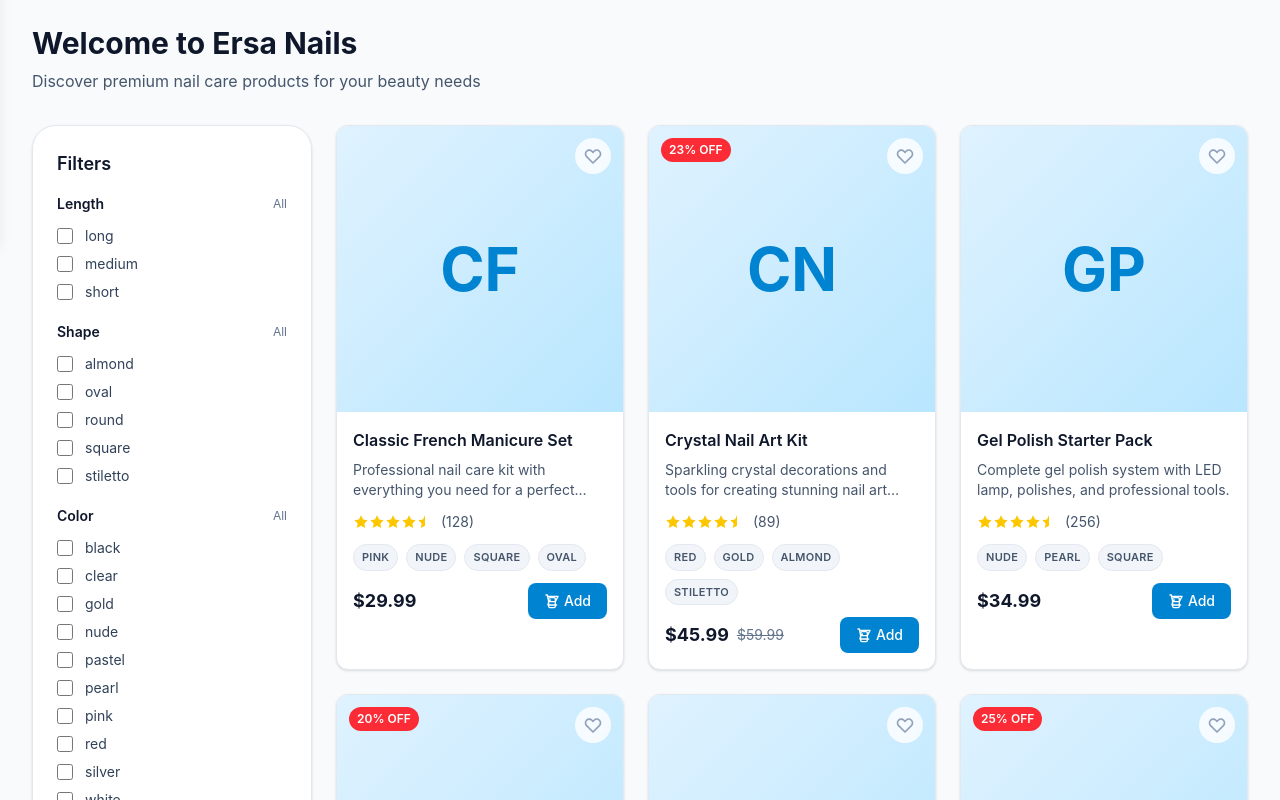
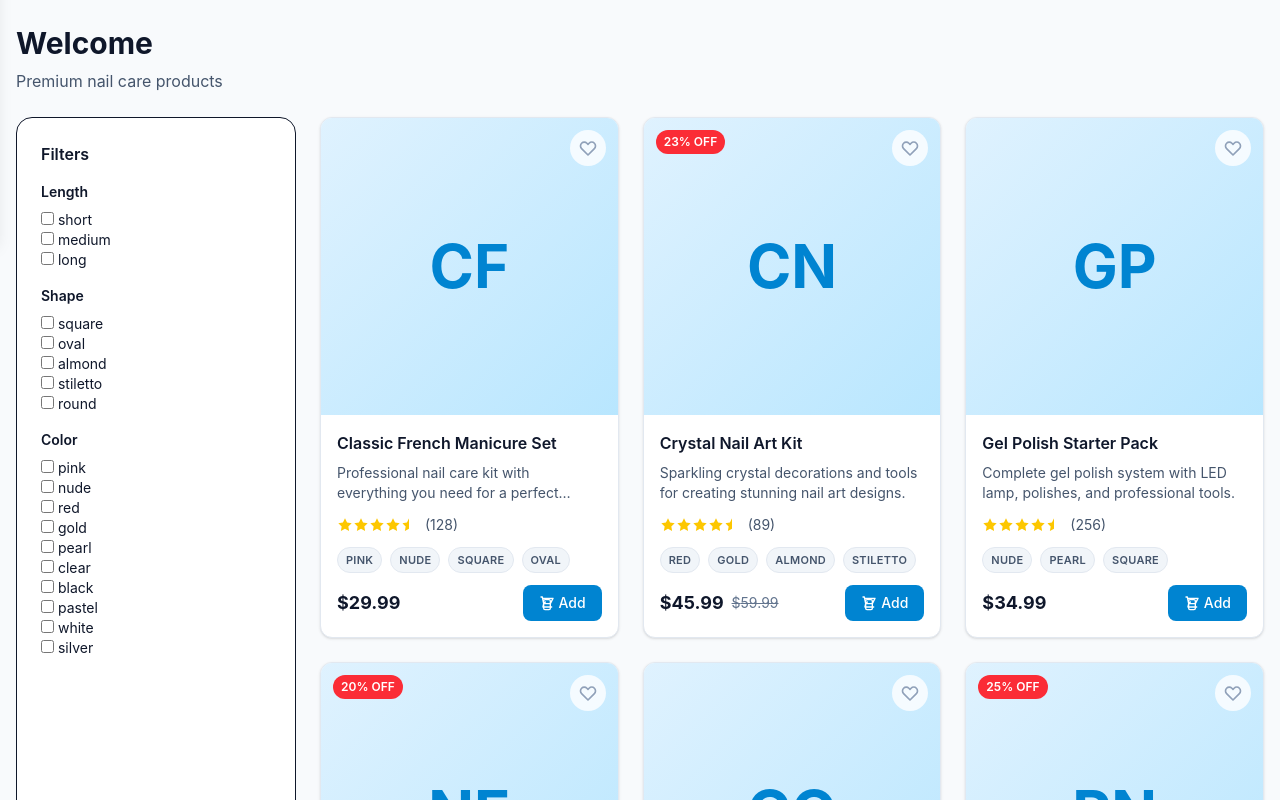
Before and after one commit to monika-ghimire/nails-clone-project, a Next.js app: page / in a window 1280 px wide. Shown: the part 560-1360 px from the top of the page. Built offline with nearby package versions, Linux system fonts and the light colour scheme.

Commit message:
error fix

```diff
--- a/app/page/home.tsx
+++ b/app/page/home.tsx
@@ -1,6 +1,6 @@
 "use client";
 
-import { useState, useEffect } from "react";
+import { useState, useEffect, useMemo } from "react";
 import Navbar from "../components/Navbar";
 import Sidebar from "../components/Sidebar";
 import Footer from "../components/Footer";
@@ -8,7 +8,7 @@ import ProductCard from "../components/ProductCard";
 import Marquee from "../components/Marquee";
 import Features from "../components/Features";
 
-type Product = {
+export type Product = {
   id: number;
   name: string;
   price: number;
@@ -30,7 +30,6 @@ export default function Home() {
   const [sidebarOpen, setSidebarOpen] = useState(false);
   const [selectedCategory, setSelectedCategory] = useState("all");
   const [products, setProducts] = useState<Product[]>([]);
-  const [filteredProducts, setFilteredProducts] = useState<Product[]>([]);
   const [currentPage, setCurrentPage] = useState(1);
   const [cart, setCart] = useState<CartItem[]>([]);
   const [likedProducts, setLikedProducts] = useState<Set<number>>(new Set());
@@ -41,107 +40,128 @@ export default function Home() {
   const [cartOpen, setCartOpen] = useState(false);
 
   const productsPerPage = 8;
-  const totalPages = Math.ceil(filteredProducts.length / productsPerPage);
 
-  const uniqueLengths = Array.from(new Set(products.flatMap((product) => product.lengths))).sort();
-  const uniqueShapes = Array.from(new Set(products.flatMap((product) => product.shapes))).sort();
-  const uniqueColors = Array.from(new Set(products.flatMap((product) => product.colors))).sort();
-
+  // LOAD PRODUCTS
   useEffect(() => {
-    fetch('/data/products.json')
-      .then(response => response.json())
-      .then(data => {
-        setProducts(data);
-        setFilteredProducts(data);
-      })
-      .catch(error => console.error('Error loading products:', error));
+    fetch("/data/products.json")
+      .then((res) => res.json())
+      .then((data) => setProducts(data))
+      .catch((err) => console.error(err));
   }, []);
 
-  useEffect(() => {
+  // FILTERED PRODUCTS (NO STATE, NO EFFECT WARNING)
+  const filteredProducts = useMemo(() => {
     let next = products;
 
     if (selectedCategory !== "all") {
-      next = next.filter((product) => product.category === selectedCategory);
+      next = next.filter((p) => p.category === selectedCategory);
     }
 
-    if (selectedLengths.length > 0) {
-      next = next.filter((product) => product.lengths.some((length) => selectedLengths.includes(length)));
+    if (selectedLengths.length) {
+      next = next.filter((p) =>
+        p.lengths.some((l) => selectedLengths.includes(l))
+      );
     }
 
-    if (selectedShapes.length > 0) {
-      next = next.filter((product) => product.shapes.some((shape) => selectedShapes.includes(shape)));
+    if (selectedShapes.length) {
+      next = next.filter((p) =>
+        p.shapes.some((s) => selectedShapes.includes(s))
+      );
     }
 
-    if (selectedColors.length > 0) {
-      next = next.filter((product) => product.colors.some((color) => selectedColors.includes(color)));
+    if (selectedColors.length) {
+      next = next.filter((p) =>
+        p.colors.some((c) => selectedColors.includes(c))
+      );
     }
 
     if (showFavorites) {
-      next = next.filter((product) => likedProducts.has(product.id));
+      next = next.filter((p) => likedProducts.has(p.id));
     }
 
-    setFilteredProducts(next);
+    return next;
+  }, [
+    products,
+    selectedCategory,
+    selectedLengths,
+    selectedShapes,
+    selectedColors,
+    showFavorites,
+    likedProducts,
+  ]);
+
+  // RESET PAGE (SAFE WAY - NO EFFECT LOOP ISSUE)
+  const updateFilters = (callback: () => void) => {
+    callback();
     setCurrentPage(1);
-  }, [products, selectedCategory, selectedLengths, selectedShapes, selectedColors, showFavorites, likedProducts]);
+  };
 
   const handleCategorySelect = (category: string) => {
+    updateFilters(() => {
       setSelectedCategory(category);
       setSidebarOpen(false);
+    });
   };
 
-  const toggleFilter = (selected: string[], value: string, setter: (value: string[]) => void) => {
+  const toggleFilter = (
+    selected: string[],
+    value: string,
+    setter: (v: string[]) => void
+  ) => {
+    updateFilters(() => {
       if (selected.includes(value)) {
-      setter(selected.filter((item) => item !== value));
+        setter(selected.filter((i) => i !== value));
       } else {
         setter([...selected, value]);
-    }
-  };
-
-  const handleAddToCart = (product: Product) => {
-    setCart(prevCart => {
-      const existingItem = prevCart.find(item => item.id === product.id);
-      if (existingItem) {
-        return prevCart.map(item =>
-          item.id === product.id
-            ? { ...item, quantity: item.quantity + 1 }
-            : item
-        );
-      } else {
-        return [...prevCart, { ...product, quantity: 1 }];
       }
     });
   };
 
-  const handleToggleLike = (productId: number) => {
-    setLikedProducts(prev => {
-      const newSet = new Set(prev);
-      if (newSet.has(productId)) {
-        newSet.delete(productId);
-      } else {
-        newSet.add(productId);
+  // CART
+  const handleAddToCart = (product: Product) => {
+    setCart((prev) => {
+      const exist = prev.find((p) => p.id === product.id);
+      if (exist) {
+        return prev.map((p) =>
+          p.id === product.id ? { ...p, quantity: p.quantity + 1 } : p
+        );
       }
-      return newSet;
+      return [...prev, { ...product, quantity: 1 }];
     });
   };
+
+  // LIKE
+  const handleToggleLike = (id: number) => {
+    setLikedProducts((prev) => {
+      const next = new Set(prev);
+      next.has(id) ? next.delete(id) : next.add(id);
+      return next;
+    });
+  };
+
+  // PAGINATION
+  const totalPages = Math.ceil(filteredProducts.length / productsPerPage);
 
   const paginatedProducts = filteredProducts.slice(
     (currentPage - 1) * productsPerPage,
     currentPage * productsPerPage
   );
 
-  const cartCount = cart.reduce((total, item) => total + item.quantity, 0);
+  const cartCount = cart.reduce((a, b) => a + b.quantity, 0);
+
+  const uniqueLengths = [...new Set(products.flatMap((p) => p.lengths))];
+  const uniqueShapes = [...new Set(products.flatMap((p) => p.shapes))];
+  const uniqueColors = [...new Set(products.flatMap((p) => p.colors))];
 
   return (
     <div className="min-h-screen bg-slate-50">
       <Navbar
         onToggleSidebar={() => setSidebarOpen(true)}
-        onToggleFavorites={() => setShowFavorites((prev) => !prev)}
+        onToggleFavorites={() => setShowFavorites((p) => !p)}
         showFavorites={showFavorites}
         onOpenCart={() => setCartOpen(true)}
         cartCount={cartCount}
       />
-
-
 
       <Sidebar
         isOpen={sidebarOpen}
@@ -150,86 +170,76 @@ export default function Home() {
         selectedCategory={selectedCategory}
       />
 
-      <main className="lg:ml-0">
+      <main>
         <Features />
         <Marquee />
 
-        <div className="max-w-7xl mx-auto px-4 sm:px-6 lg:px-8 py-8">
-          <div className="mb-8">
-            <h1 className="text-3xl font-bold text-slate-900 mb-2">Welcome to Ersa Nails</h1>
-            <p className="text-slate-600">Discover premium nail care products for your beauty needs</p>
-          </div>
+        <div className="max-w-7xl mx-auto px-4 py-8">
+          <h1 className="text-3xl font-bold mb-2">Welcome</h1>
+          <p className="text-slate-600 mb-6">
+            Premium nail care products
+          </p>
 
-          <div className="grid gap-6 lg:grid-cols-[280px_1fr] mb-8">
-            <aside className="space-y-6 rounded-3xl border border-slate-200 bg-white/95 p-6 shadow-sm">
+          <div className="grid lg:grid-cols-[280px_1fr] gap-6">
+            {/* FILTERS */}
+            <aside className="bg-white p-6 rounded-2xl border">
+              <h2 className="font-semibold mb-4">Filters</h2>
+
+              {/* LENGTH */}
               <div>
-                <h2 className="text-lg font-semibold text-slate-900 mb-4">Filters</h2>
-                <div className="space-y-5">
-                  <div>
-                    <div className="mb-3 flex items-center justify-between">
-                      <h3 className="text-sm font-semibold text-slate-900">Length</h3>
-                      <span className="text-xs text-slate-500">{selectedLengths.length || 'All'}</span>
-                    </div>
-                    <div className="space-y-2">
-                      {uniqueLengths.map((length) => (
-                        <label key={length} className="flex items-center gap-3 text-sm text-slate-700">
+                <h3 className="text-sm font-semibold mb-2">Length</h3>
+                {uniqueLengths.map((l) => (
+                  <label key={l} className="block text-sm">
                     <input
                       type="checkbox"
-                            checked={selectedLengths.includes(length)}
-                            onChange={() => toggleFilter(selectedLengths, length, setSelectedLengths)}
-                            className="h-4 w-4 rounded border-slate-300 text-sky-600 focus:ring-sky-500"
-                          />
-                          {length}
+                      checked={selectedLengths.includes(l)}
+                      onChange={() =>
+                        toggleFilter(selectedLengths, l, setSelectedLengths)
+                      }
+                    />{" "}
+                    {l}
                   </label>
                 ))}
               </div>
-                  </div>
 
-                  <div>
-                    <div className="mb-3 flex items-center justify-between">
-                      <h3 className="text-sm font-semibold text-slate-900">Shape</h3>
-                      <span className="text-xs text-slate-500">{selectedShapes.length || 'All'}</span>
-                    </div>
-                    <div className="space-y-2">
-                      {uniqueShapes.map((shape) => (
-                        <label key={shape} className="flex items-center gap-3 text-sm text-slate-700">
+              {/* SHAPE */}
+              <div className="mt-4">
+                <h3 className="text-sm font-semibold mb-2">Shape</h3>
+                {uniqueShapes.map((s) => (
+                  <label key={s} className="block text-sm">
                     <input
                       type="checkbox"
-                            checked={selectedShapes.includes(shape)}
-                            onChange={() => toggleFilter(selectedShapes, shape, setSelectedShapes)}
-                            className="h-4 w-4 rounded border-slate-300 text-sky-600 focus:ring-sky-500"
-                          />
-                          {shape}
+                      checked={selectedShapes.includes(s)}
+                      onChange={() =>
+                        toggleFilter(selectedShapes, s, setSelectedShapes)
+                      }
+                    />{" "}
+                    {s}
                   </label>
                 ))}
               </div>
-                  </div>
 
-                  <div>
-                    <div className="mb-3 flex items-center justify-between">
-                      <h3 className="text-sm font-semibold text-slate-900">Color</h3>
-                      <span className="text-xs text-slate-500">{selectedColors.length || 'All'}</span>
-                    </div>
-                    <div className="space-y-2">
-                      {uniqueColors.map((color) => (
-                        <label key={color} className="flex items-center gap-3 text-sm text-slate-700">
+              {/* COLOR */}
+              <div className="mt-4">
+                <h3 className="text-sm font-semibold mb-2">Color</h3>
+                {uniqueColors.map((c) => (
+                  <label key={c} className="block text-sm">
                     <input
                       type="checkbox"
-                            checked={selectedColors.includes(color)}
-                            onChange={() => toggleFilter(selectedColors, color, setSelectedColors)}
-                            className="h-4 w-4 rounded border-slate-300 text-sky-600 focus:ring-sky-500"
-                          />
-                          {color}
+                      checked={selectedColors.includes(c)}
+                      onChange={() =>
+                        toggleFilter(selectedColors, c, setSelectedColors)
+                      }
+                    />{" "}
+                    {c}
                   </label>
                 ))}
               </div>
-                  </div>
-                </div>
-              </div>
             </aside>
 
-            <div className="space-y-8">
-              <div className="grid grid-cols-1 sm:grid-cols-2 lg:grid-cols-3  gap-6 mb-8">
+            {/* PRODUCTS */}
+            <div>
+              <div className="grid sm:grid-cols-2 lg:grid-cols-3 gap-6">
                 {paginatedProducts.map((product) => (
                   <ProductCard
                     key={product.id}
@@ -241,48 +251,10 @@ export default function Home() {
                 ))}
               </div>
 
-              {totalPages > 1 && (
-                <div className="flex justify-center">
-                  <nav className="flex items-center space-x-1">
-                <button
-                  onClick={() => setCurrentPage(prev => Math.max(prev - 1, 1))}
-                  disabled={currentPage === 1}
-                  className="px-3 py-2 rounded-md text-sm font-medium text-slate-500 bg-white border border-slate-300 hover:bg-slate-50 disabled:opacity-50 disabled:cursor-not-allowed"
-                >
-                  Previous
-                </button>
-
-                {Array.from({ length: totalPages }, (_, i) => i + 1).map((page) => (
-                  <button
-                    key={page}
-                    onClick={() => setCurrentPage(page)}
-                    className={`px-3 py-2 rounded-md text-sm font-medium ${
-                      page === currentPage
-                        ? 'text-white bg-sky-600 border border-sky-600'
-                        : 'text-slate-500 bg-white border border-slate-300 hover:bg-slate-50'
-                    }`}
-                  >
-                    {page}
-                  </button>
-                ))}
-
-                <button
-                  onClick={() => setCurrentPage(prev => Math.min(prev + 1, totalPages))}
-                  disabled={currentPage === totalPages}
-                  className="px-3 py-2 rounded-md text-sm font-medium text-slate-500 bg-white border border-slate-300 hover:bg-slate-50 disabled:opacity-50 disabled:cursor-not-allowed"
-                >
-                  Next
-                </button>
-              </nav>
-            </div>
-          )}
-
               {filteredProducts.length === 0 && (
-            <div className="text-center py-12">
-              <div className="text-6xl mb-4">🛍️</div>
-              <h3 className="text-lg font-medium text-slate-900 mb-2">No products found</h3>
-              <p className="text-slate-600">Try changing the filters or category</p>
-            </div>
+                <p className="text-center mt-10 text-gray-500">
+                  No products found
+                </p>
               )}
             </div>
           </div>
@@ -290,56 +262,6 @@ export default function Home() {
       </main>
 
       <Footer />
-
-      <div className={`fixed inset-0 z-50 transition-all ${cartOpen ? 'visible opacity-100' : 'invisible opacity-0'}`}>
-        <div className="fixed inset-0 bg-black/40" onClick={() => setCartOpen(false)} />
-        <div className={`absolute right-0 top-0 h-full w-full max-w-md bg-white shadow-2xl transition-transform ${cartOpen ? 'translate-x-0' : 'translate-x-full'}`}>
-          <div className="flex items-center justify-between border-b border-slate-200 p-5">
-            <div>
-              <h2 className="text-xl font-semibold text-slate-900">Your Cart</h2>
-              <p className="text-sm text-slate-500">{cart.length} item{cart.length === 1 ? '' : 's'}</p>
-            </div>
-            <button onClick={() => setCartOpen(false)} className="text-slate-500 hover:text-slate-900">
-              Close
-            </button>
-          </div>
-          <div className="p-5 space-y-4 overflow-y-auto h-[calc(100%-230px)]">
-            {cart.length === 0 ? (
-              <div className="text-center text-slate-500">Your cart is empty.</div>
-            ) : (
-              cart.map((item) => (
-                <div key={item.id} className="rounded-2xl border border-slate-200 p-4 bg-slate-50">
-                  <div className="flex items-center justify-between">
-                    <div>
-                      <h3 className="font-semibold text-slate-900">{item.name}</h3>
-                      <p className="text-sm text-slate-500">Qty: {item.quantity}</p>
-                    </div>
-                    <div className="text-right">
-                      <p className="font-semibold text-slate-900">${(item.price * item.quantity).toFixed(2)}</p>
-                      {item.originalPrice && <p className="text-xs text-slate-500 line-through">${item.originalPrice.toFixed(2)}</p>}
-                    </div>
-                  </div>
-                  <p className="mt-3 text-sm text-slate-600">{item.description}</p>
-                </div>
-              ))
-            )}
-          </div>
-          <div className="border-t border-slate-200 p-5">
-            <div className="mb-4 flex items-center justify-between">
-              <span className="text-sm text-slate-600">Total</span>
-              <span className="text-lg font-semibold text-slate-900">${cart.reduce((total, item) => total + item.price * item.quantity, 0).toFixed(2)}</span>
-            </div>
-            <div className="flex gap-3">
-              <button onClick={() => setCartOpen(false)} className="flex-1 rounded-2xl border border-slate-300 px-4 py-3 text-sm font-semibold text-slate-700 hover:bg-slate-100">
-                Cancel
-              </button>
-              <button onClick={() => setCartOpen(false)} className="flex-1 rounded-2xl bg-sky-600 px-4 py-3 text-sm font-semibold text-white hover:bg-sky-700">
-                Buy now
-              </button>
-            </div>
-          </div>
-        </div>
-      </div>
     </div>
   );
 }
--- a/app/signup/step3.tsx
+++ b/app/signup/step3.tsx
@@ -17,7 +17,7 @@ export default function Step3({ couponCode, copied, onCopy }: Step3Props) {
         <h1 className="text-4xl font-semibold tracking-tight text-slate-900">
           Welcome to the club!
         </h1>
-        <p className="text-slate-600">We've been expecting you. 💌</p>
+       <p className="text-slate-600">We&apos;ve been expecting you. 💌</p>
         <p className="text-slate-700">
           Use the coupon code below to get 15% off your first order.
         </p>
```
Also changed, not shown: app/components/ProductCard.tsx (+1 -15 lines). Lines whose indentation alone changed are shown as unchanged.
